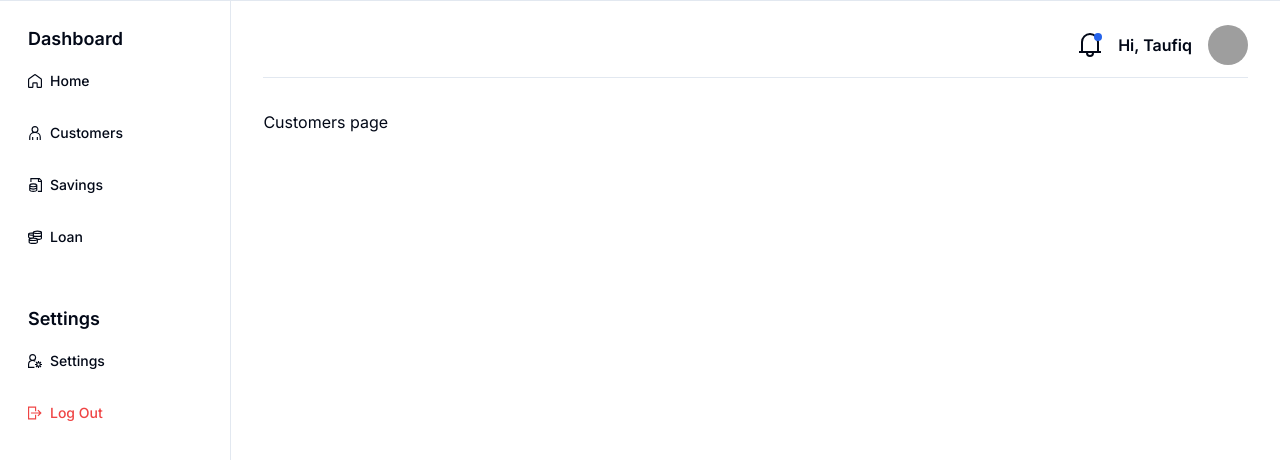
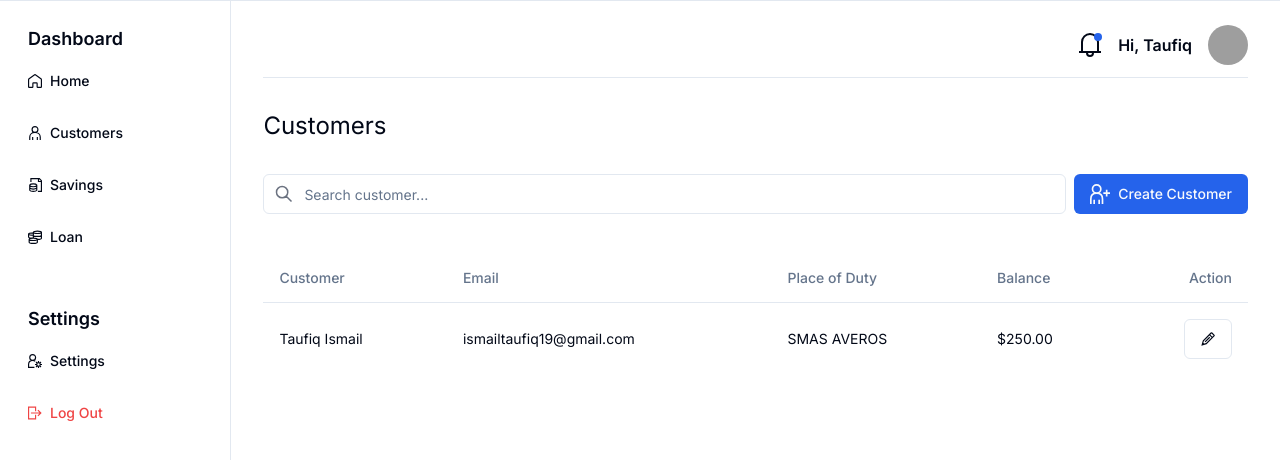
Before and after one commit to 3ramayana/koperasi-app, a Next.js app: page /customers in a window 1280 px wide. Shown: the top 460 px of the page. Built offline with nearby package versions, Linux system fonts and the light colour scheme; grey boxes are pictures that could not be loaded.

Commit message:
customers page ui

```diff
--- a/src/app/customers/page.tsx
+++ b/src/app/customers/page.tsx
@@ -1,9 +1,29 @@
 import React, { FC } from 'react';
+import Search from '@/components/layouts/Search';
+import { Button } from '@/components/ui/button';
+import { GrUserAdd } from 'react-icons/gr';
+import TableCustomers from '@/components/layouts/TableCustomers';
 
 interface CustomersProps {}
 
 const Customers: FC<CustomersProps> = () => {
-  return <p>Customers page</p>;
+  return (
+    <div className="w-full">
+      <div className="flex w-full items-center justify-between">
+        <h1 className="text-2xl">Customers</h1>
+      </div>
+
+      <div className="mt-4 flex items-center justify-between gap-2 md:mt-8">
+        <Search placeholder="Search customer..." />
+        <Button>
+          <GrUserAdd size={20} className="mr-2" />
+          Create Customer
+        </Button>
+      </div>
+
+      <TableCustomers query="" />
+    </div>
+  );
 };
 
 export default Customers;
--- /dev/null
+++ b/src/components/layouts/Search/index.tsx
@@ -0,0 +1,24 @@
+import React, { FC } from 'react';
+import { GrSearch } from 'react-icons/gr';
+import { Input } from '@/components/ui/input';
+
+interface SearchProps {
+  placeholder: string;
+}
+
+const Search: FC<SearchProps> = ({ placeholder }) => {
+  return (
+    <div className="relative flex flex-1 flex-shrink-0">
+      <label htmlFor="search" className="sr-only">
+        Search
+      </label>
+      <Input
+        placeholder={placeholder}
+        className="peer py-[9px] pl-10 text-sm"
+      />
+      <GrSearch className="absolute left-3 top-1/2 h-[18px] w-[18px] -translate-y-1/2 text-gray-500 peer-focus:text-primary" />
+    </div>
+  );
+};
+
+export default Search;
--- a/src/components/layouts/Sidebar/index.tsx
+++ b/src/components/layouts/Sidebar/index.tsx
@@ -11,6 +11,7 @@ import {
   GrUserSettings,
   GrLogout,
 } from 'react-icons/gr';
+import clsx from 'clsx';
 
 interface SidebarProps {}
 
--- /dev/null
+++ b/src/components/layouts/TableCustomers/index.tsx
@@ -0,0 +1,51 @@
+import React, { FC } from 'react';
+import {
+  Table,
+  TableBody,
+  TableCaption,
+  TableCell,
+  TableHead,
+  TableHeader,
+  TableRow,
+} from '@/components/ui/table';
+import { Button } from '@/components/ui/button';
+import { GrEdit } from 'react-icons/gr';
+
+interface TableCustomersProps {
+  query: string;
+}
+
+const TableCustomers: FC<TableCustomersProps> = ({ query }) => {
+  return (
+    <div className="mt-10">
+      <Table>
+        <TableHeader>
+          <TableRow>
+            <TableHead>Customer</TableHead>
+            <TableHead>Email</TableHead>
+            <TableHead>Place of Duty</TableHead>
+            <TableHead>Balance</TableHead>
+            <TableHead className="text-right">Action</TableHead>
+          </TableRow>
+        </TableHeader>
+        <TableBody>
+          <TableRow>
+            <TableCell>Taufiq Ismail</TableCell>
+            <TableCell>ismailtaufiq19@gmail.com</TableCell>
+            <TableCell>SMAS AVEROS</TableCell>
+            <TableCell>$250.00</TableCell>
+            <TableCell className="text-right">
+              <div className="flex justify-end gap-3">
+                <Button variant={'outline'}>
+                  <GrEdit />
+                </Button>
+              </div>
+            </TableCell>
+          </TableRow>
+        </TableBody>
+      </Table>
+    </div>
+  );
+};
+
+export default TableCustomers;
--- /dev/null
+++ b/src/components/ui/input.tsx
@@ -0,0 +1,25 @@
+import * as React from "react"
+
+import { cn } from "@/lib/utils"
+
+export interface InputProps
+  extends React.InputHTMLAttributes<HTMLInputElement> {}
+
+const Input = React.forwardRef<HTMLInputElement, InputProps>(
+  ({ className, type, ...props }, ref) => {
+    return (
+      <input
+        type={type}
+        className={cn(
+          "flex h-10 w-full rounded-md border border-input bg-background px-3 py-2 text-sm ring-offset-background file:border-0 file:bg-transparent file:text-sm file:font-medium placeholder:text-muted-foreground focus-visible:outline-none focus-visible:ring-2 focus-visible:ring-ring focus-visible:ring-offset-2 disabled:cursor-not-allowed disabled:opacity-50",
+          className
+        )}
+        ref={ref}
+        {...props}
+      />
+    )
+  }
+)
+Input.displayName = "Input"
+
+export { Input }
--- /dev/null
+++ b/src/components/ui/table.tsx
@@ -0,0 +1,117 @@
+import * as React from "react"
+
+import { cn } from "@/lib/utils"
+
+const Table = React.forwardRef<
+  HTMLTableElement,
+  React.HTMLAttributes<HTMLTableElement>
+>(({ className, ...props }, ref) => (
+  <div className="relative w-full overflow-auto">
+    <table
+      ref={ref}
+      className={cn("w-full caption-bottom text-sm", className)}
+      {...props}
+    />
+  </div>
+))
+Table.displayName = "Table"
+
+const TableHeader = React.forwardRef<
+  HTMLTableSectionElement,
+  React.HTMLAttributes<HTMLTableSectionElement>
+>(({ className, ...props }, ref) => (
+  <thead ref={ref} className={cn("[&_tr]:border-b", className)} {...props} />
+))
+TableHeader.displayName = "TableHeader"
+
+const TableBody = React.forwardRef<
+  HTMLTableSectionElement,
+  React.HTMLAttributes<HTMLTableSectionElement>
+>(({ className, ...props }, ref) => (
+  <tbody
+    ref={ref}
+    className={cn("[&_tr:last-child]:border-0", className)}
+    {...props}
+  />
+))
+TableBody.displayName = "TableBody"
+
+const TableFooter = React.forwardRef<
+  HTMLTableSectionElement,
+  React.HTMLAttributes<HTMLTableSectionElement>
+>(({ className, ...props }, ref) => (
+  <tfoot
+    ref={ref}
+    className={cn(
+      "border-t bg-muted/50 font-medium [&>tr]:last:border-b-0",
+      className
+    )}
+    {...props}
+  />
+))
+TableFooter.displayName = "TableFooter"
+
+const TableRow = React.forwardRef<
+  HTMLTableRowElement,
+  React.HTMLAttributes<HTMLTableRowElement>
+>(({ className, ...props }, ref) => (
+  <tr
+    ref={ref}
+    className={cn(
+      "border-b transition-colors hover:bg-muted/50 data-[state=selected]:bg-muted",
+      className
+    )}
+    {...props}
+  />
+))
+TableRow.displayName = "TableRow"
+
+const TableHead = React.forwardRef<
+  HTMLTableCellElement,
+  React.ThHTMLAttributes<HTMLTableCellElement>
+>(({ className, ...props }, ref) => (
+  <th
+    ref={ref}
+    className={cn(
+      "h-12 px-4 text-left align-middle font-medium text-muted-foreground [&:has([role=checkbox])]:pr-0",
+      className
+    )}
+    {...props}
+  />
+))
+TableHead.displayName = "TableHead"
+
+const TableCell = React.forwardRef<
+  HTMLTableCellElement,
+  React.TdHTMLAttributes<HTMLTableCellElement>
+>(({ className, ...props }, ref) => (
+  <td
+    ref={ref}
+    className={cn("p-4 align-middle [&:has([role=checkbox])]:pr-0", className)}
+    {...props}
+  />
+))
+TableCell.displayName = "TableCell"
+
+const TableCaption = React.forwardRef<
+  HTMLTableCaptionElement,
+  React.HTMLAttributes<HTMLTableCaptionElement>
+>(({ className, ...props }, ref) => (
+  <caption
+    ref={ref}
+    className={cn("mt-4 text-sm text-muted-foreground", className)}
+    {...props}
+  />
+))
+TableCaption.displayName = "TableCaption"
+
+export {
+  Table,
+  TableHeader,
+  TableBody,
+  TableFooter,
+  TableHead,
+  TableRow,
+  TableCell,
+  TableCaption,
+}
```
